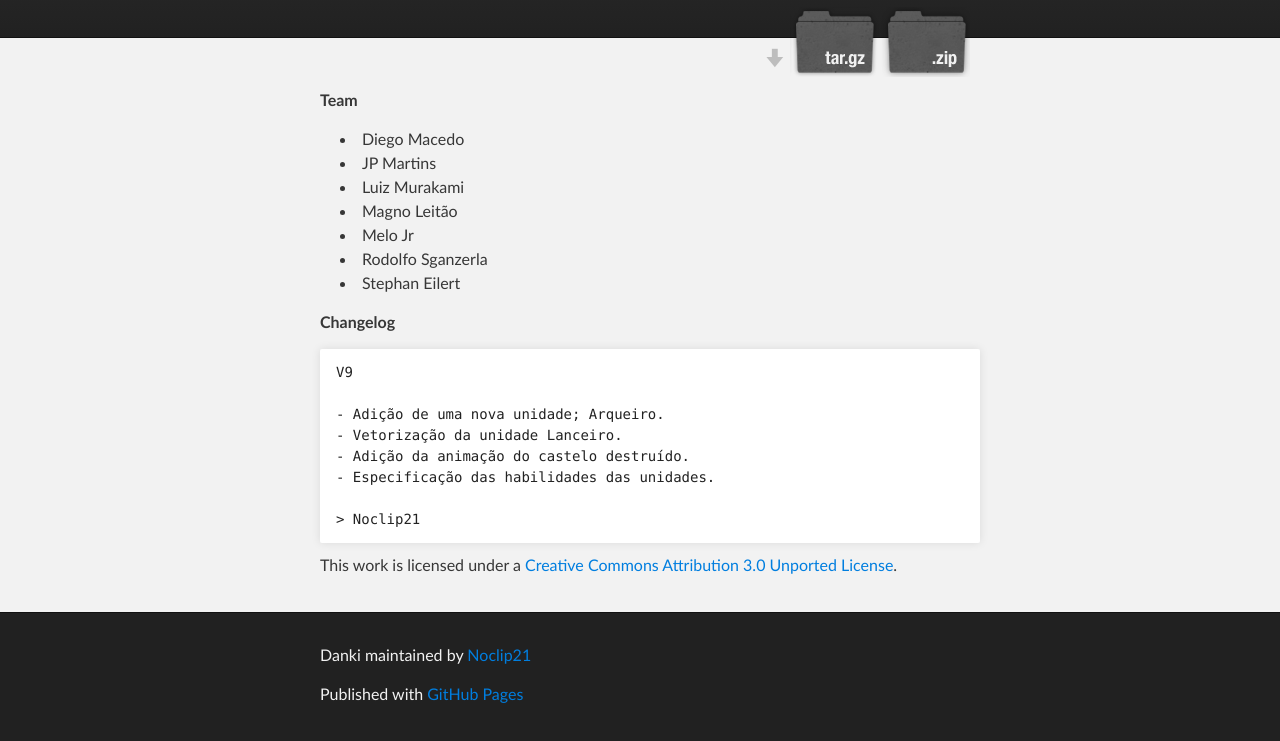
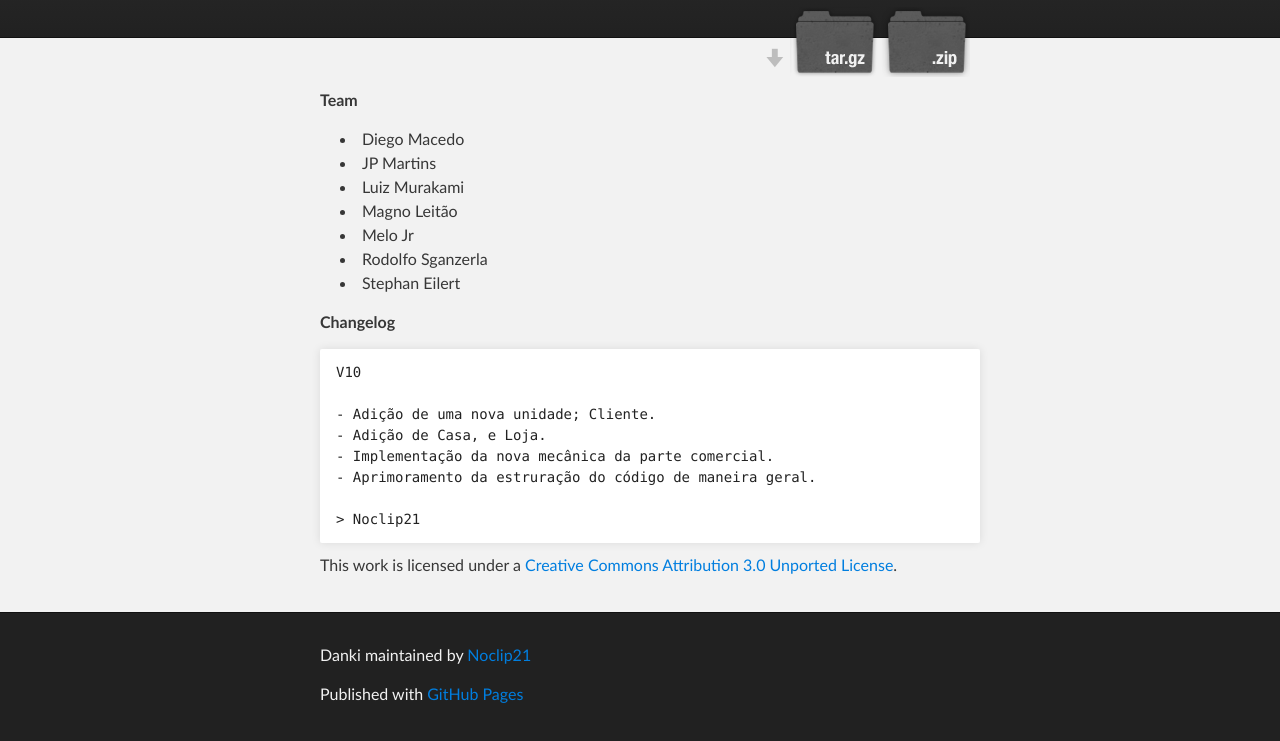
Before and after one commit to Noclip21/Danki, a plain HTML site: page index.html in a window 1280 px wide. Shown: the part 208-949 px from the top of the page. Drawn offline with Linux system fonts and the light colour scheme.

```diff
--- a/index.html
+++ b/index.html
@@ -43,12 +43,12 @@
 <li>Stephan Eilert</li>
 </ul><p><strong>Changelog</strong></p>
 
-<pre><code>V9
+<pre><code>V10
 
-- Adição de uma nova unidade; Arqueiro.
-- Vetorização da unidade Lanceiro.
-- Adição da animação do castelo destruído.
-- Especificação das habilidades das unidades.
+- Adição de uma nova unidade; Cliente.
+- Adição de Casa, e Loja.
+- Implementação da nova mecânica da parte comercial.
+- Aprimoramento da estruração do código de maneira geral.
 
 &gt; Noclip21
 </code></pre>
```
Also changed, not shown: params.json (+1 -1 lines).
